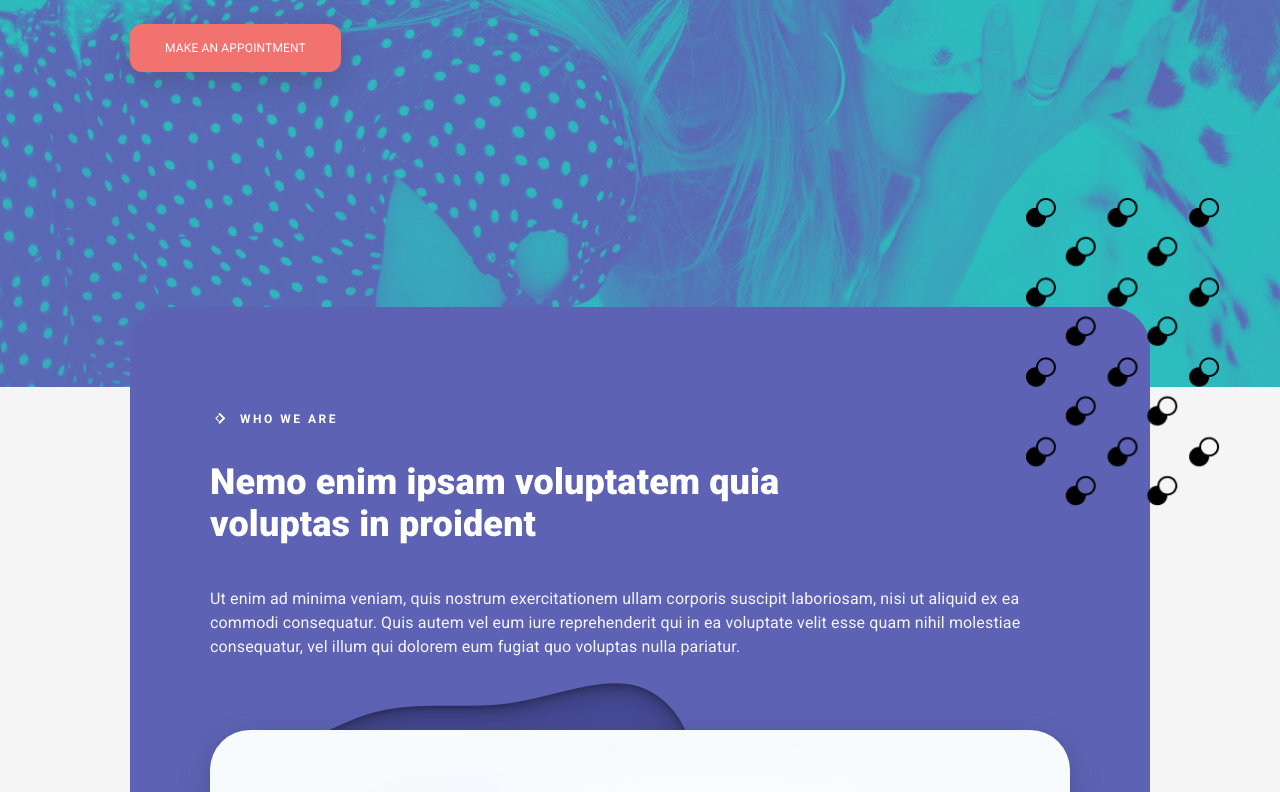
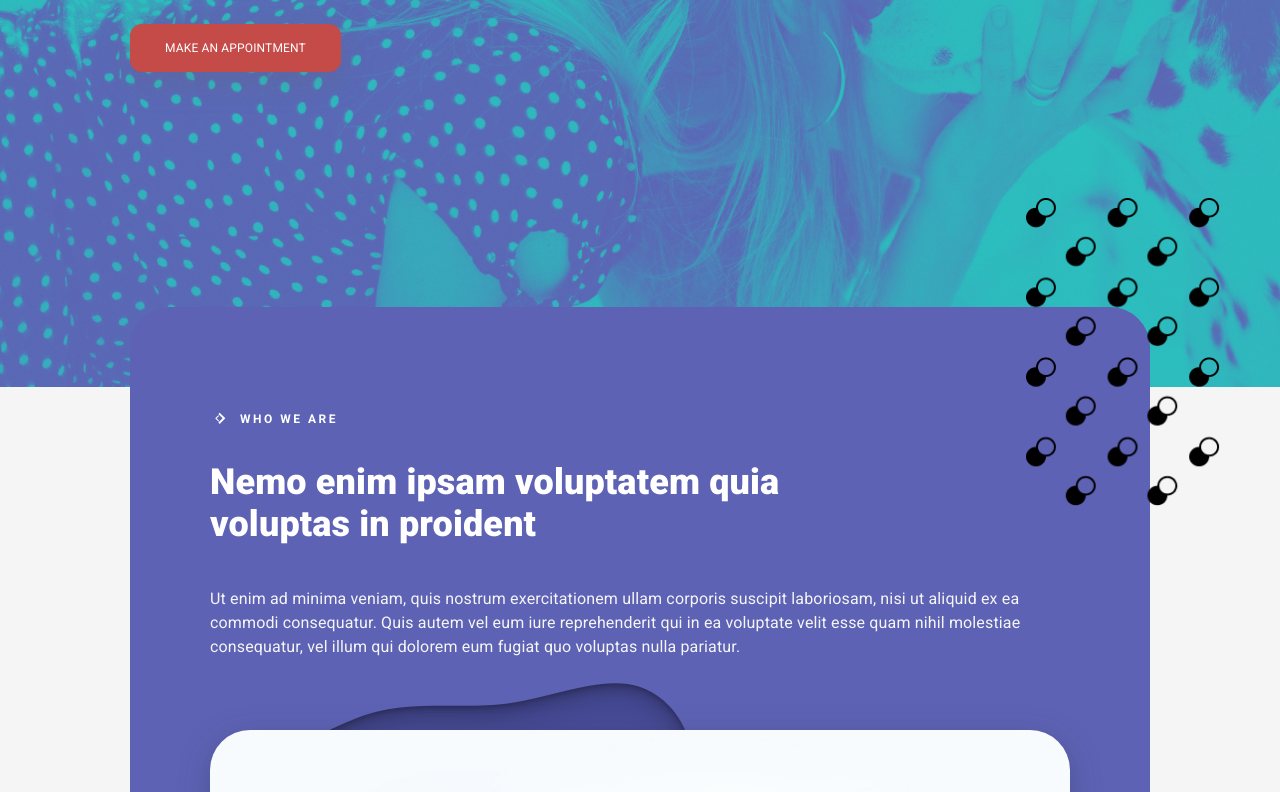
Before and after one commit to LisawebG/Test, a plain HTML site: page index.html in a window 1280 px wide. Shown: the part 413-1205 px from the top of the page. Drawn offline with Linux system fonts and the light colour scheme; files whose address does not match are found by name.

Commit message:
изменили стили кнопки

```diff
--- a/css/button.css
+++ b/css/button.css
@@ -6,10 +6,10 @@
     color: #ffffff;
     border: 0;
     border-radius: 12px;
-    background-color: #F2726F;
+    background-color: #c54b49;
     height: 48px;
     cursor: pointer;
-    filter: drop-shadow(0px 8px 16px rgba(38, 38, 38, 0.24));
+    filter: drop-shadow(0px 8px 16px rgba(99, 98, 98, 0.24));
     outline: none;
 }
 
```
